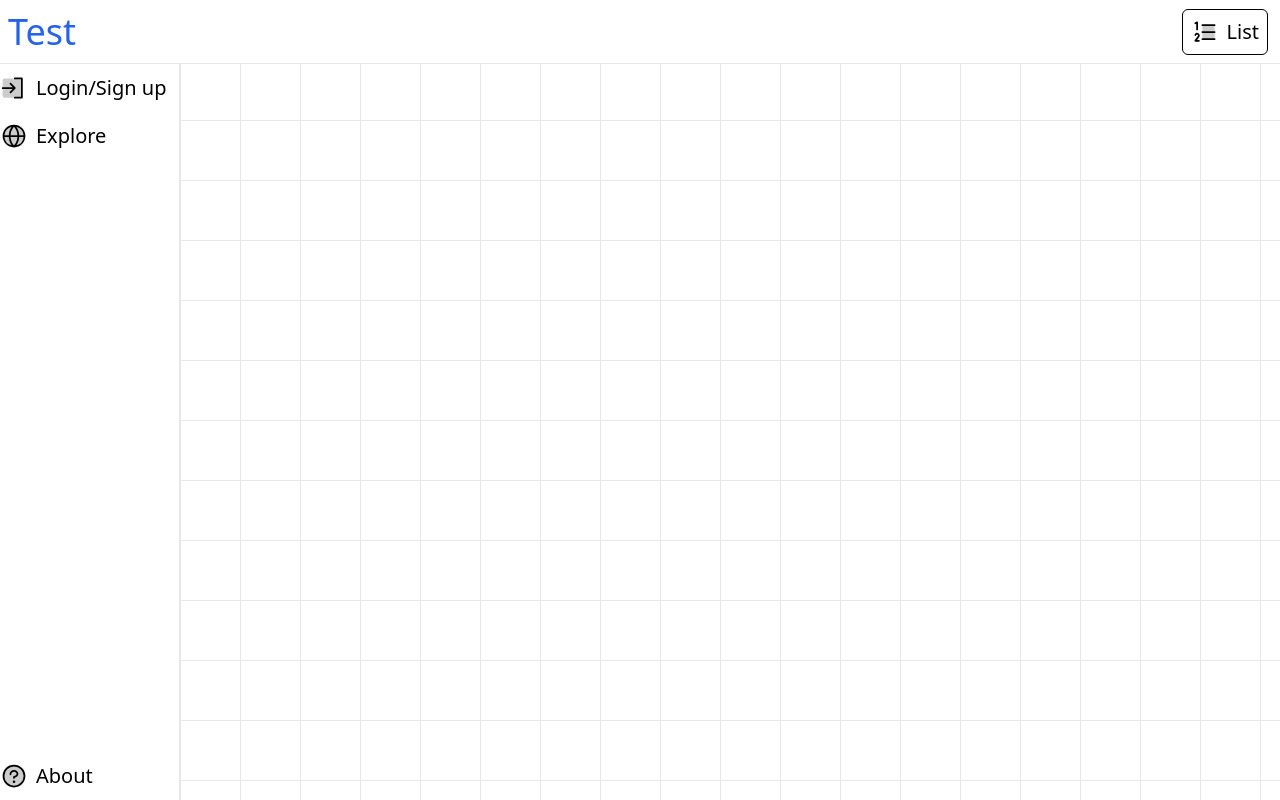
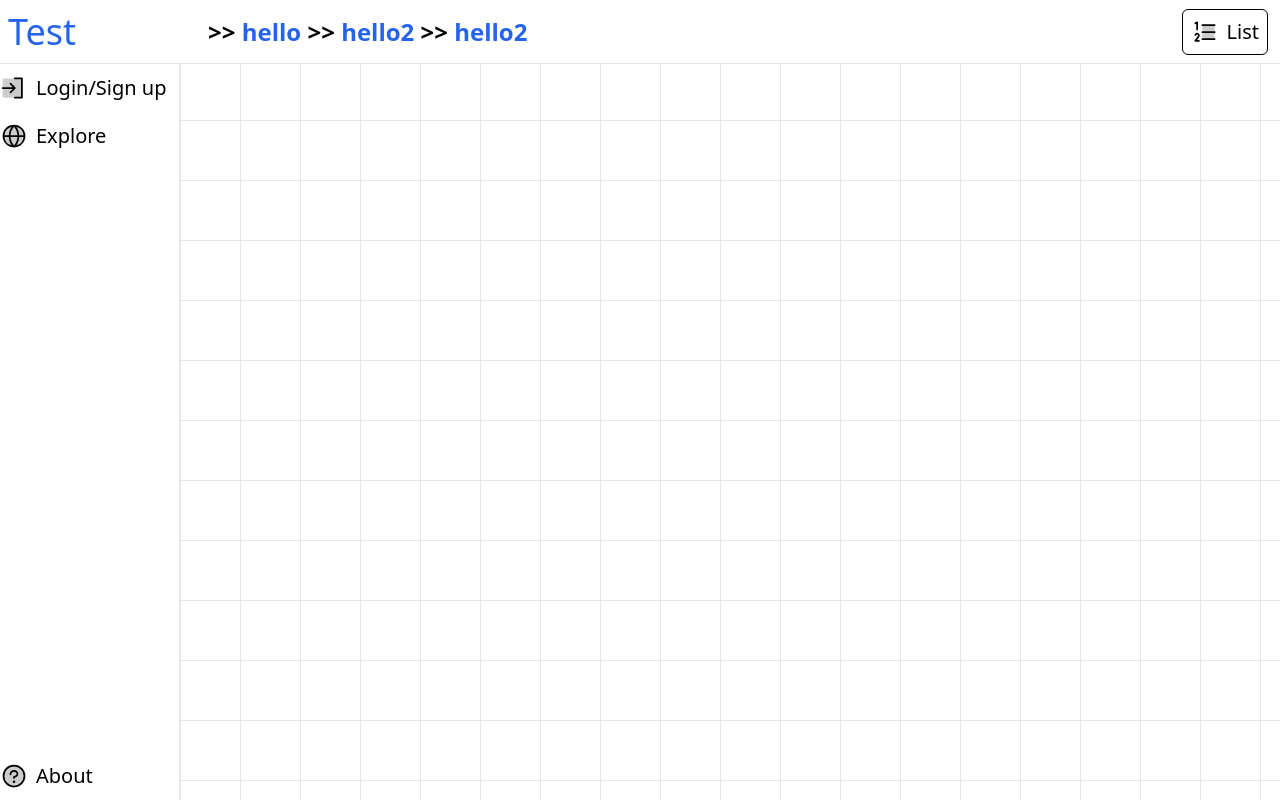
Before and after one commit to marko-kreso/flash-quiz, a Nuxt app: page / in a window 1280 px wide. Built offline with nearby package versions, Linux system fonts and the light colour scheme.

Commit message:
added a nice breadcrumb component

```diff
--- /dev/null
+++ b/components/BreadCrumb.vue
@@ -0,0 +1,15 @@
+<template>
+   <NuxtLink :to="props.to">{{ props.text }}</NuxtLink>
+</template>
+
+<script lang="ts" setup>
+const props = defineProps({
+  text: String,
+  to: String
+})
+</script>
+
+<style>
+
+
+</style>
--- /dev/null
+++ b/components/BreadCrumbs.vue
@@ -0,0 +1,50 @@
+<template>
+  <div class="flex gap-1 font-bold">
+    <!-- <div v-for="slot,i in $slots.default()">
+      {{h('div')}}
+    </div> -->
+    <!-- {{ h(useSlots().default()[0]) }} -->
+    <test></test>
+  </div>
+</template>
+
+<script lang="ts" setup>
+import { Comment, Fragment } from 'vue';
+import BreadCrumb from './BreadCrumb.vue';
+import type { VNode } from 'vue';
+
+ const props=defineProps({
+  sep: String
+ })
+//  const test = console.log(useSlots().default()[0])
+console.log(useSlots().default())
+console.log(useSlots().default()[0].children[0].type === BreadCrumb)
+console.log(Comment.toString())
+console.log(Fragment === Fragment)
+let nodes = []
+
+console.log('starting')
+useSlots().default().forEach((e:VNode)=>{
+  if(e.type === Fragment){
+    nodes = [...nodes, ...e.children]
+  }
+  if(e.type === BreadCrumb){
+    nodes.push(e)
+  }
+})
+
+let finalRender = []
+nodes.forEach((node,i)=>{
+  finalRender.push(node)
+  if(i !== nodes.length-1){
+    finalRender.push(` ${props.sep} `)
+  }
+})
+
+const test = h('div', finalRender)
+
+</script>
+
+<style>
+
+</style>
--- a/layouts/default.vue
+++ b/layouts/default.vue
@@ -1,8 +1,23 @@
 <template>
   <main class="flex-col flex h-screen">
     <div class="h-16 sticky z-10 w-full top-0 flex-shrink-0 border-b flex flex-row items-center bg-white">
-        <span class="text-blue-600 text-4xl pl-2">Test</span>
-        <div class="flex flex-1 flex-row justify-end">
+        <div class="flex flex-1 flex-row text-2xl items-center">
+          <div>
+            <span class="text-blue-600 text-4xl pl-2">Test</span>
+          </div>
+          <div class="ml-32 flex gap-1 font-bold">
+            <BreadCrumbs  class="ml-1" sep=">>">
+              <BreadCrumb  v-for="path in crumbs"class="text-blue-600" :to="`/${path}`" :text="path"></BreadCrumb>
+              <BreadCrumb class="text-blue-600" :to="`/hello`" text="hello"></BreadCrumb>
+              <BreadCrumb class="text-blue-600" :to="`/hello2`" text="hello2"></BreadCrumb>
+              <BreadCrumb class="text-blue-600" :to="`/hello3`" text="hello2"></BreadCrumb>
+            </BreadCrumbs>
+            <!-- <div v-for="path,i in crumbs">
+                <NuxtLink  class="text-blue-600" :to="`/${path}`">{{ path }}</NuxtLink><span v-if="i!==crumbs.length-1" class="ml-1">></span>
+            </div> -->
+          </div>
+        </div>
+        <div class="flex flex-1 flex-row justify-end items-center">
           <DropDown :selected="true" v-if="!edit" :elements="mapKeys" v-model="activeView">
             <template #toggler>
               <button  :class="['border', 'border-black', 'p-2', 'mr-3', 'rounded-md', ...buttonProperties]">
@@ -59,7 +74,7 @@ const viewMap: Map<View, string> = new Map([
 ])
 const mapKeys: ComputedRef<string[]> = computed(()=>[...viewMap.keys()].map((k)=>k.toString()))
 const layoutIcon = computed(()=>viewMap.get(activeView.value))
-
+const crumbs = computed(()=>useRoute().path.split('/').slice(1))
 </script>
 <style>
   .edit:hover{
```
Also changed, not shown: pages/test2/test/folder.vue (renamed from pages/folder.vue).
